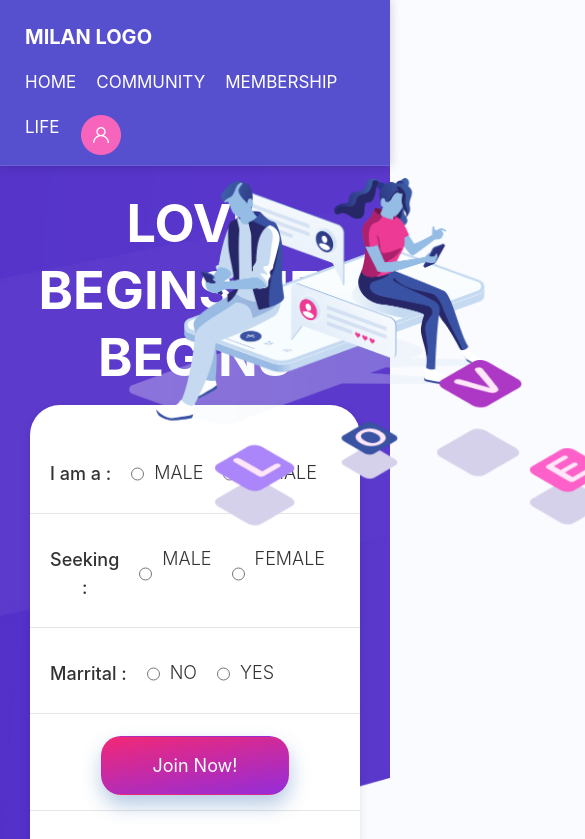
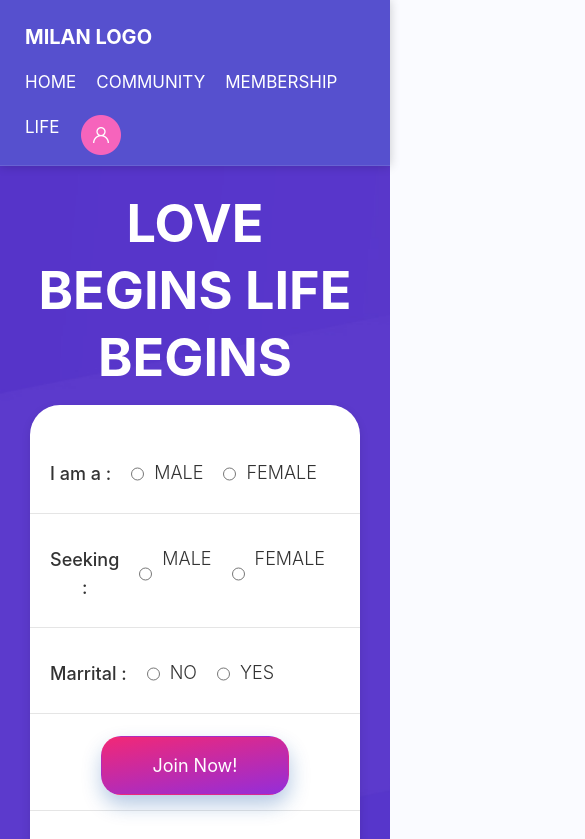
Before and after one commit to puneet0408/milanFrontEnd, a React (Create React App) app: page / in a window 390 px wide. Shown: the top 839 px of the page, 585 px wide, since content can reach past the window. Built offline with nearby package versions, Linux system fonts and the light colour scheme.

Commit message:
try to make image responsive

```diff
--- a/src/components/Home/Home.css
+++ b/src/components/Home/Home.css
@@ -30,12 +30,6 @@
     text-align: center;
     margin-bottom: 15px;
 }
-.image
-{
-    position: absolute;
-    top: 20%;
-    left: 30%;
-}
 @keyframes leftRight {
     0% {
               transform: translateX(0px);
@@ -67,9 +61,7 @@
 }
 .img2
 {
-    position: absolute;
-    left: 25%;
-    top: 75%;
+
     animation: topDown 5s linear infinite;
 
 }
@@ -121,3 +113,18 @@
 {
     margin: auto;
 }
+/* Responsive Design */
+@media only screen and (min-width: 1000px) {
+    .img2
+    {
+        position: absolute;
+        left: 25%;
+        top: 75%;
+    }
+    .image
+    {
+        position: absolute;
+        top: 20%;
+        left: 30%;
+    }
+}
--- a/src/components/pages/singup/Singup.js
+++ b/src/components/pages/singup/Singup.js
@@ -1,6 +1,7 @@
 const Singup = () =>
 {
     return (<div className="container-fluid">
+
     </div>);
 }
 export default Singup;
```
